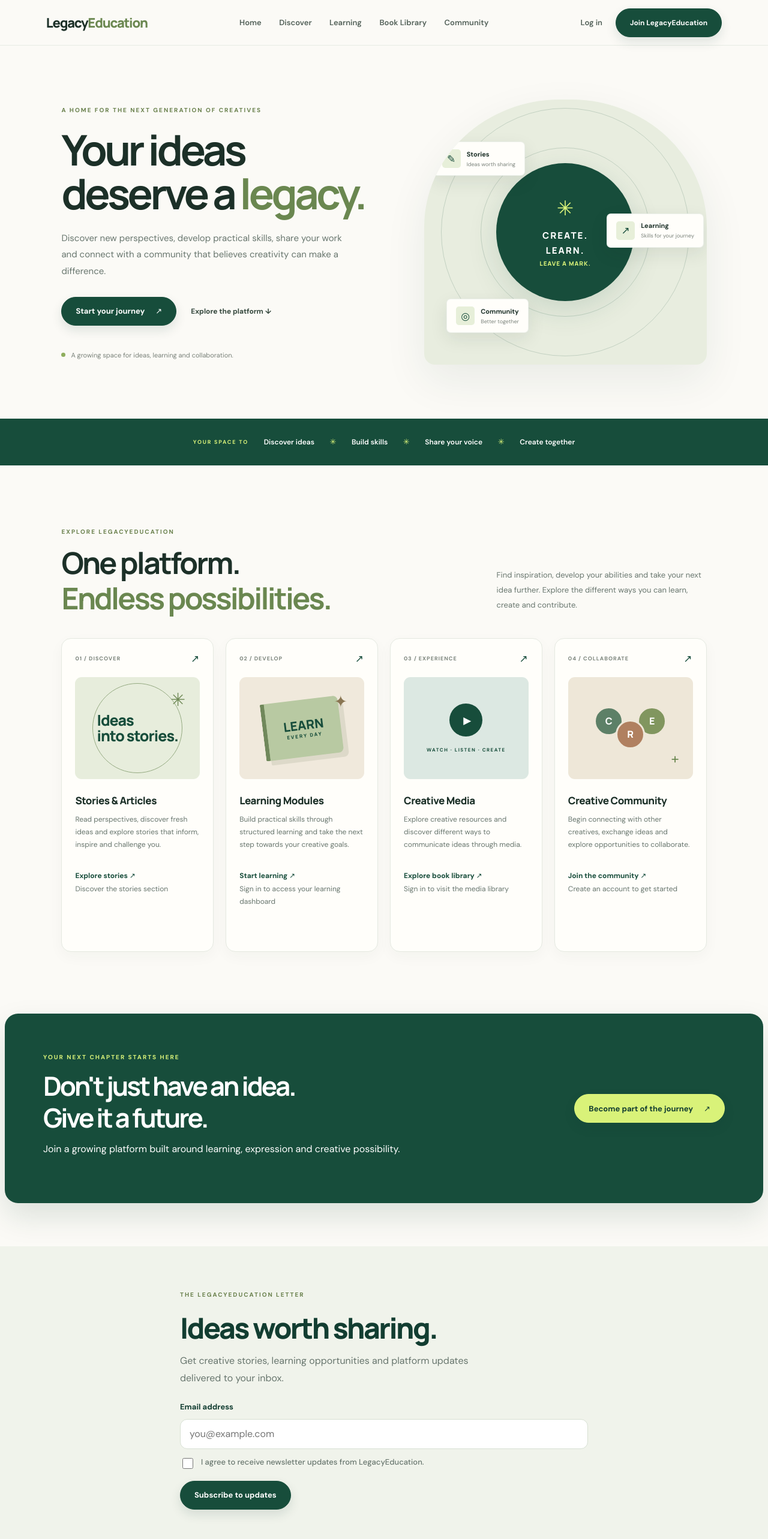
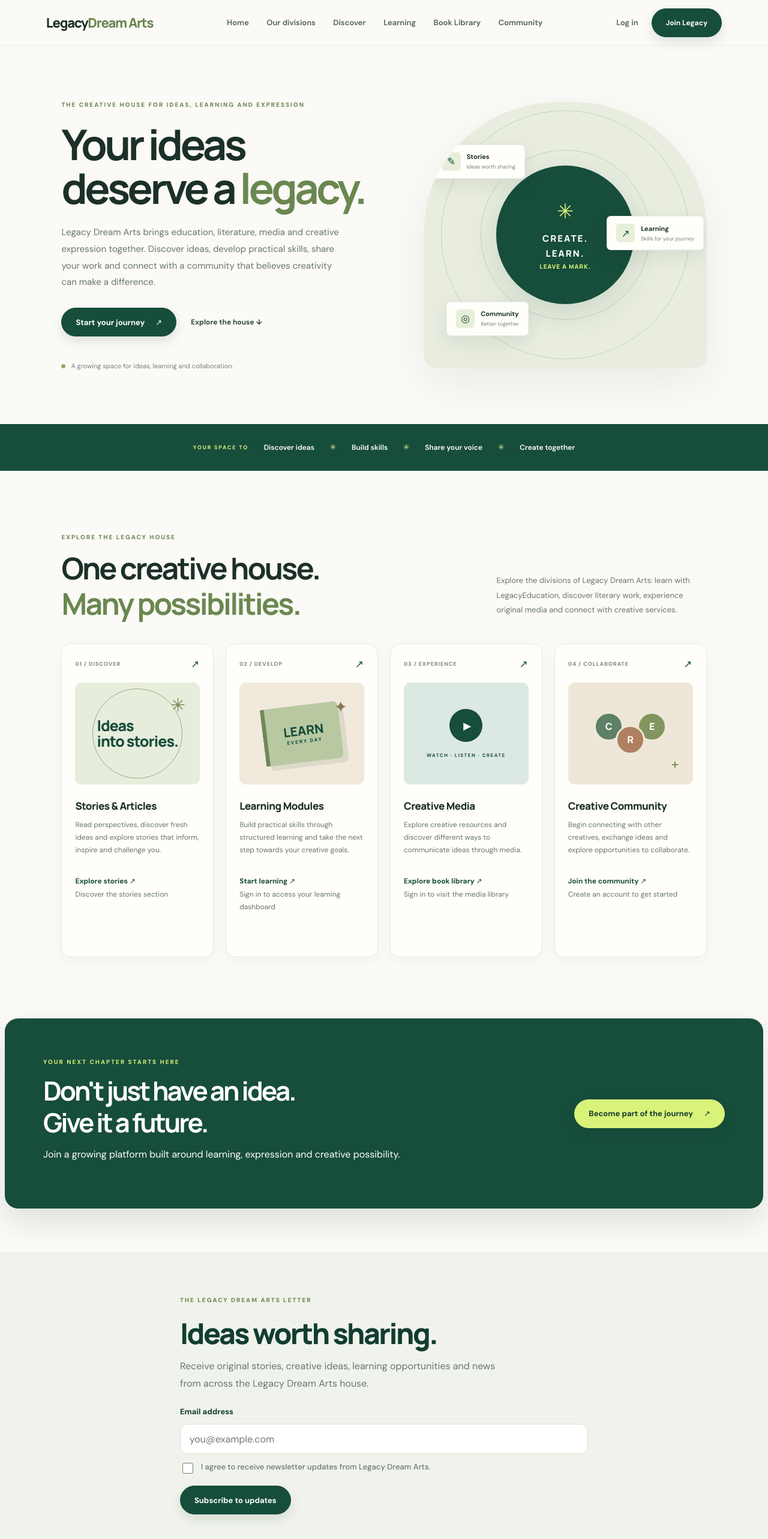
Before and after one commit to lwangaenglish10-gif/legacyeducation, a React (Vite) app in the folder frontend/: page / in a window 1280 px wide. Shown: the top 2566 px of the page at 60% size. Built offline with nearby package versions, Linux system fonts and the light colour scheme; no server answers.

Commit message:
Align homepage with Legacy Dream Arts parent brand

```diff
--- a/frontend/src/Home.jsx
+++ b/frontend/src/Home.jsx
@@ -36,8 +36,8 @@ async function handleNewsletterSubmit(event) {
   return (
     <div className="site">
       <header className="navbar">
-        <a className="logo" href="#home" aria-label="LegacyEducation home">
-          Legacy<span>Education</span>
+        <a className="logo" href="#home" aria-label="Legacy Dream Arts home">
+          Legacy<span>Dream Arts</span>
         </a>
 
         <button
@@ -55,6 +55,7 @@ async function handleNewsletterSubmit(event) {
 
         <nav id="primary-navigation" className={menuOpen ? 'is-open' : ''} aria-label="Main navigation">
           <a href="#home" onClick={() => setMenuOpen(false)}>Home</a>
+          <Link to="/divisions" onClick={() => setMenuOpen(false)}>Our divisions</Link>
           <a href="#discover" onClick={() => setMenuOpen(false)}>Discover</a>
           <Link to="/learn" onClick={() => setMenuOpen(false)}>Learning</Link>
           <Link to="/library" onClick={() => setMenuOpen(false)}>Book Library</Link>
@@ -66,7 +67,7 @@ async function handleNewsletterSubmit(event) {
             Log in
           </Link>
           <Link className="button button-small" to="/register" onClick={() => setMenuOpen(false)}>
-            Join LegacyEducation
+            Join Legacy
           </Link>
         </div>
       </header>
@@ -75,7 +76,7 @@ async function handleNewsletterSubmit(event) {
         <section className="hero" id="home">
           <div className="hero-content">
             <p className="eyebrow">
-              A HOME FOR THE NEXT GENERATION OF CREATIVES
+              THE CREATIVE HOUSE FOR IDEAS, LEARNING AND EXPRESSION
             </p>
 
             <h1>
@@ -83,9 +84,7 @@ async function handleNewsletterSubmit(event) {
             </h1>
 
             <p className="hero-description">
-              Discover new perspectives, develop practical skills,
-              share your work and connect with a community that
-              believes creativity can make a difference.
+              Legacy Dream Arts brings education, literature, media and creative expression together. Discover ideas, develop practical skills, share your work and connect with a community that believes creativity can make a difference.
             </p>
 
             <div className="hero-actions">
@@ -94,7 +93,7 @@ async function handleNewsletterSubmit(event) {
               </Link>
 
               <a className="text-link" href="#discover">
-                Explore the platform ↓
+                Explore the house ↓
               </a>
             </div>
 
@@ -159,18 +158,16 @@ async function handleNewsletterSubmit(event) {
         <section className="discover section" id="discover">
           <div className="section-heading">
             <div>
-              <p className="eyebrow">EXPLORE LEGACYEDUCATION</p>
+              <p className="eyebrow">EXPLORE THE LEGACY HOUSE</p>
               <h2>
-                One platform.
+                One creative house.
                 <br />
-                <span>Endless possibilities.</span>
+                <span>Many possibilities.</span>
               </h2>
             </div>
 
             <p className="section-description">
-              Find inspiration, develop your abilities and take
-              your next idea further. Explore the different ways
-              you can learn, create and contribute.
+              Explore the divisions of Legacy Dream Arts: learn with LegacyEducation, discover literary work, experience original media and connect with creative services.
             </p>
           </div>
 
@@ -323,11 +320,10 @@ async function handleNewsletterSubmit(event) {
 
 <section className="newsletter-section" id="newsletter">
   <div className="newsletter-content">
-    <p className="eyebrow">THE LEGACYEDUCATION LETTER</p>
+    <p className="eyebrow">THE LEGACY DREAM ARTS LETTER</p>
     <h2>Ideas worth sharing.</h2>
     <p>
-      Get creative stories, learning opportunities and platform
-      updates delivered to your inbox.
+      Receive original stories, creative ideas, learning opportunities and news from across the Legacy Dream Arts house.
     </p>
 
     <form onSubmit={handleNewsletterSubmit} className="newsletter-form">
@@ -349,7 +345,7 @@ async function handleNewsletterSubmit(event) {
           onChange={(event) => setNewsletterConsent(event.target.checked)}
           required
         />
-        I agree to receive newsletter updates from LegacyEducation.
+        I agree to receive newsletter updates from Legacy Dream Arts.
       </label>
 
       <button
@@ -376,17 +372,18 @@ async function handleNewsletterSubmit(event) {
           Legacy<span>Education</span>
         </a>
 
-        <p>Learn. Create. Share. Leave a legacy.</p>
+        <p>Ideas. Learning. Stories. Culture.</p>
 
         <nav aria-label="Footer navigation">
           <a href="#discover">Discover</a>
+          <Link to="/divisions">Our divisions</Link>
           <Link to="/learn">Learning</Link>
           <Link to="/library">Book Library</Link>
           <a href="#join">Join us</a>
           <Link to="/login">Log in</Link>
         </nav>
 
-        <span>© 2026 LegacyEducation</span>
+        <span>© 2026 Legacy Dream Arts</span>
       </footer>
     </div>
   )
```
